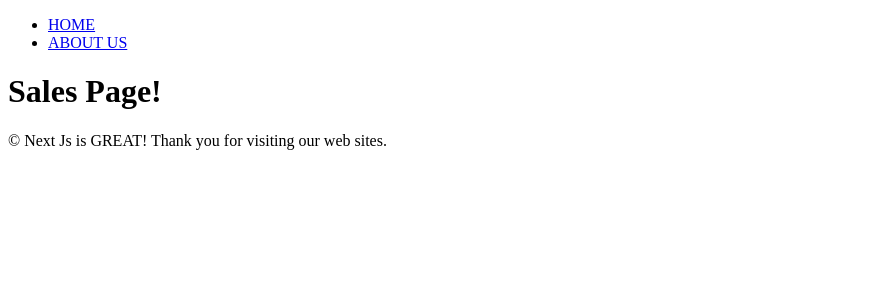
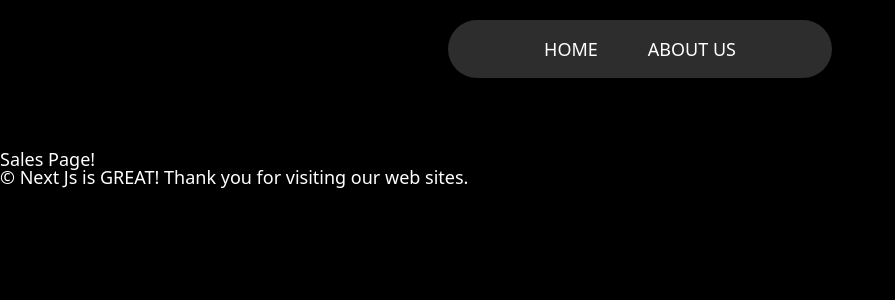
Before and after one commit to mingzzi96/nextJS14-practice-movie, a Next.js app: page /about-us/company/jobs/sales in a window 1280 px wide. Shown: the top 300 px of the page, without its empty margins (0-895 px from the left). Built offline with nearby package versions, Linux system fonts and the light colour scheme.

Commit message:
💄 style: module css 추가 reset 추가 global 추가

```diff
--- a/app/layout.tsx
+++ b/app/layout.tsx
@@ -1,3 +1,4 @@
+import "../styles/global.css";
 import { Metadata } from "next";
 import Navigation from "../components/navigation";
 
--- a/components/navigation.tsx
+++ b/components/navigation.tsx
@@ -2,12 +2,12 @@
 
 import Link from "next/link";
 import { usePathname } from "next/navigation";
-import { useState } from "react";
+import styles from "../styles/navigation.module.css";
 
 export default function Navigation() {
   const path = usePathname();
   return (
-    <nav>
+    <nav className={styles.nav}>
       <ul>
         <li>
           <Link href="/">HOME</Link>
--- /dev/null
+++ b/styles/global.css
@@ -0,0 +1,142 @@
+html,
+body,
+div,
+span,
+applet,
+object,
+iframe,
+h1,
+h2,
+h3,
+h4,
+h5,
+h6,
+p,
+blockquote,
+pre,
+a,
+abbr,
+acronym,
+address,
+big,
+cite,
+code,
+del,
+dfn,
+em,
+img,
+ins,
+kbd,
+q,
+s,
+samp,
+small,
+strike,
+strong,
+sub,
+sup,
+tt,
+var,
+b,
+u,
+i,
+center,
+dl,
+dt,
+dd,
+ol,
+ul,
+li,
+fieldset,
+form,
+label,
+legend,
+table,
+caption,
+tbody,
+tfoot,
+thead,
+tr,
+th,
+td,
+article,
+aside,
+canvas,
+details,
+embed,
+figure,
+figcaption,
+footer,
+header,
+hgroup,
+menu,
+nav,
+output,
+ruby,
+section,
+summary,
+time,
+mark,
+audio,
+video {
+  margin: 0;
+  padding: 0;
+  border: 0;
+  font-size: 100%;
+  font: inherit;
+  vertical-align: baseline;
+}
+/* HTML5 display-role reset for older browsers */
+article,
+aside,
+details,
+figcaption,
+figure,
+footer,
+header,
+hgroup,
+menu,
+nav,
+section {
+  display: block;
+}
+body {
+  line-height: 1;
+}
+ol,
+ul {
+  list-style: none;
+}
+blockquote,
+q {
+  quotes: none;
+}
+blockquote:before,
+blockquote:after,
+q:before,
+q:after {
+  content: "";
+  content: none;
+}
+table {
+  border-collapse: collapse;
+  border-spacing: 0;
+}
+
+body {
+  font-family: system-ui, -apple-system, BlinkMacSystemFont, "Segoe UI", Roboto,
+    Oxygen, Ubuntu, Cantarell, "Open Sans", "Helvetica Neue", sans-serif;
+  background-color: black;
+  color: white;
+  font-size: 18px;
+  padding-top: 150px;
+}
+
+a {
+  color: inherit;
+  text-decoration: none;
+}
+
+a:hover {
+  text-decoration: underline;
+}
--- /dev/null
+++ b/styles/navigation.module.css
@@ -0,0 +1,30 @@
+.nav {
+  background-color: red;
+  padding: 50px 100px;
+  background-color: #2d2d2d;
+  position: fixed;
+  width: 30%;
+  margin: 0 auto;
+  top: 20px;
+  border-radius: 50px;
+  padding: 20px 0px;
+  left: 50%;
+  z-index: 10;
+  transform: translateX(-50%);
+}
+
+.nav ul {
+  display: flex;
+  justify-content: center;
+  gap: 50px;
+}
+
+.nav ul li {
+  list-style: none;
+  transform: none;
+  transition: all 0.1s ease-in-out;
+}
+
+.nav ul li:hover {
+  transform: scale(1.05);
+}
```
Also changed, not shown: components/footer/footer.module.css (added), components/footer/footer.tsx (added).
